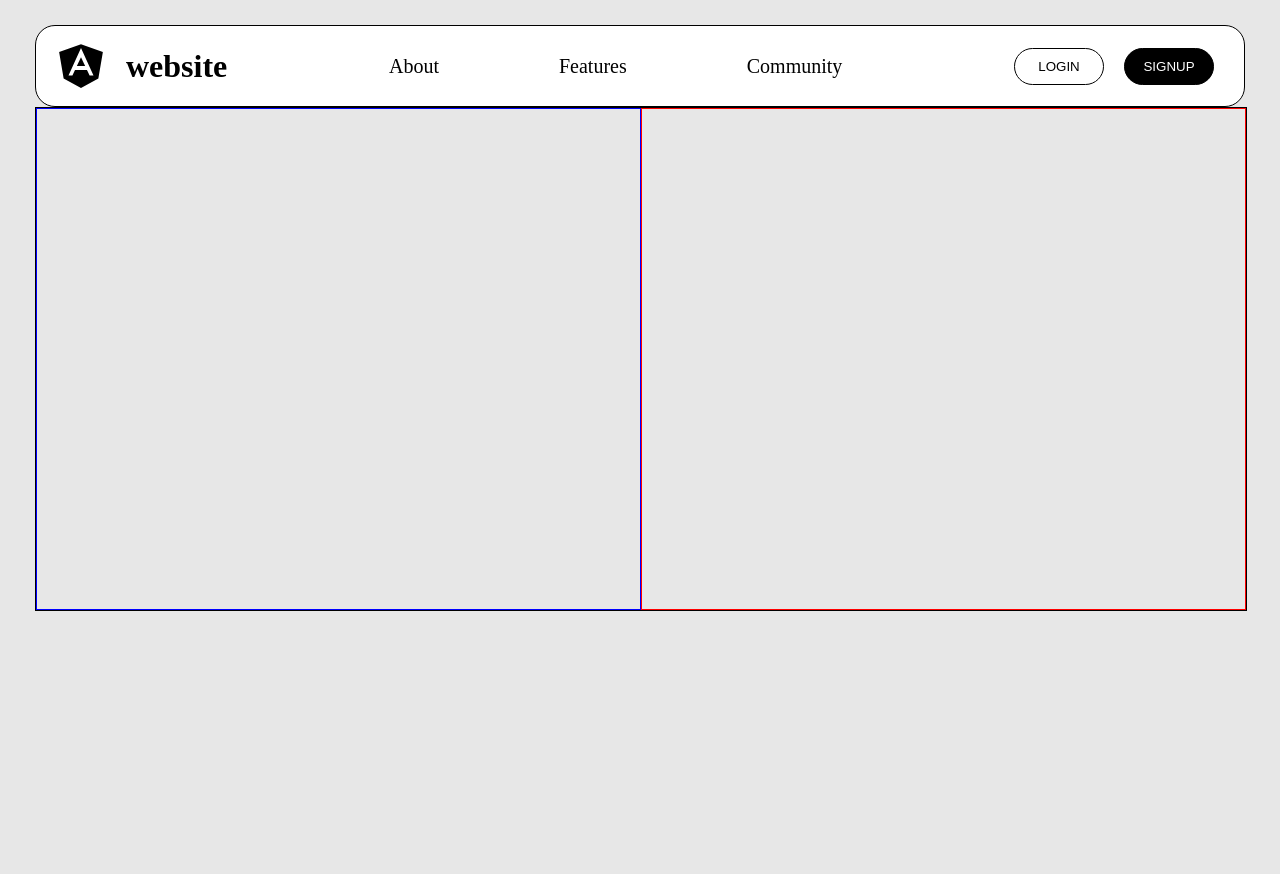
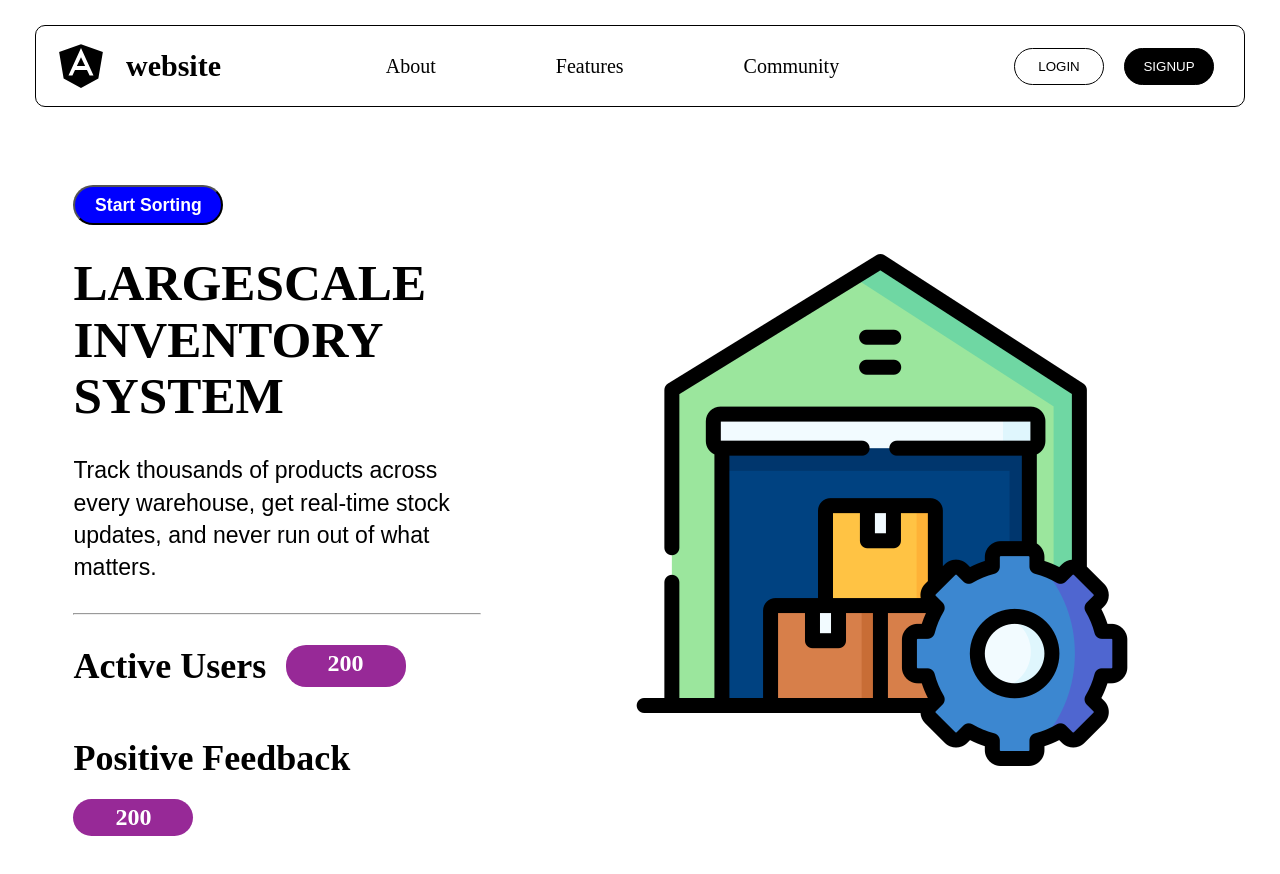
Before and after one commit to MarkNieva/largescale-inventorysystem, a React (Vite) app: page / in a window 1280 px wide. Shown: the top 874 px of the page. Before the commit the page ends 800 px from the top, so only its background shows below. Built offline with nearby package versions, Linux system fonts and the light colour scheme.

Commit message:
majoradjust

```diff
--- a/src/App.css
+++ b/src/App.css
@@ -4,7 +4,7 @@
 }
 
 body{
-  background-color: rgb(231, 231, 231);
+  background-color: white;
   padding: 25px 35px;
 }
 header{
@@ -15,6 +15,13 @@ header{
  /* border: 1px solid black; */
 }
 
+h1{
+  font-size: 70px;
+}
+
+
+
+
  .headerCon{
   display: flex;
   width: 100%;
@@ -24,7 +31,7 @@ header{
   align-items: center;
   justify-content: space-between;
   height: 40px;
-  border-radius: 20px;
+  border-radius: 10px;
   background-color: white;
   border: 1px solid black;
 }
@@ -37,8 +44,9 @@ header{
   column-gap: 20px;
 
 }
-.logoCon h1{
+.logoCon h2{
   background: transparent;
+  font-size: 30px;
 }
 
 
@@ -93,17 +101,18 @@ header{
   padding: 10px;
   row-gap: 50px;
     width: 190px;
-  /* border: 1px solid black; */
 overflow-y: auto;
 }
 
 .sideBarLink nav button{
-display: flex;
-background: none;
-border:1px solid rgb(209, 192, 192);
-padding: 15px;
-border-radius: 20px;
-column-gap: 30px;
+  display: flex;
+  align-items: center;
+  width: 100%;
+  background: none;
+  border: 1px solid rgb(209, 192, 192);
+  padding: 15px;
+  border-radius: 20px;
+  column-gap: 30px;
 }
 
 
--- a/src/App.jsx
+++ b/src/App.jsx
@@ -78,7 +78,7 @@ function App() {
          {/* logo */}
          <div class = "logoCon">
             <IoLogoAngular size={50} />
-            <h1>website</h1>
+            <h2>website</h2>
          </div>
 
 
--- a/src/components/landing/LandingPage.jsx
+++ b/src/components/landing/LandingPage.jsx
@@ -1,21 +1,49 @@
 import LandingPageSt from '../landing/LandingPageSt.module.css';
 
-
+import inventoryIcon from "../../assets/inventoryicon.png";
 const LandingPage=()=>{
 
+  const infoPerformance=[{
+    infotext:"Active Users",
+    infoCount:200
+  },
+  {
+    infotext:"Positive Feedback",
+    infoCount:200
+  }
+]
 
     return(
         <>
 
       <div className={LandingPageSt.container}>
 
+{/* pageinfo */}
         <div className={LandingPageSt.pageinfo}>
+          <button>Start Sorting</button>
+          <h1>LARGESCALE INVENTORY SYSTEM</h1>
+          <a>Track thousands of products across every warehouse, get real-time stock updates, and never run out of what matters.</a>
+
+          <hr/>
+
+          <div className={LandingPageSt.infocountCon}>
+          {infoPerformance.map((element)=>(
+
+           <div className={LandingPageSt.infocount}>
+            <h2>{element.infotext}</h2>
+            <div>{element.infoCount}</div>
+           </div>
+
+          ))}
+        </div>
 
 
         </div>
 
-        <div className={LandingPageSt.image}>
+       {/* Image */}
+        <div className={LandingPageSt.imageCon}>
 
+          <img src={inventoryIcon} alt="Inventory system icon" />
 
         </div>
 
--- a/src/components/landing/LandingPageSt.module.css
+++ b/src/components/landing/LandingPageSt.module.css
@@ -1,24 +1,100 @@
-
-
-.container{
-
+.container {
     width: 100%;
-    border: 1px solid black;
+    /* border: 1px solid black; */
     display: flex;
+    padding-top: 40px;
+    box-sizing: border-box;
 }
 
-.pageinfo{
-
-    width: 50%;
-    height: 500px;
-    border: 1px solid blue;
+.pageinfo {
+    box-sizing: border-box;
+    width: 40%;
+    min-height: 500px;
+    /* border: 1px solid blue; */
+    padding: clamp(16px, 3vw, 40px);
+    display: flex;
+    flex-direction: column;
+    row-gap: clamp(16px, 2.5vw, 30px);
+    min-width: 0;
 }
 
+.pageinfo h1 {
+    font-size: clamp(1.75rem, 4vw, 3.5rem);
+    line-height: 1.1;
+    overflow-wrap: anywhere;
+}
 
+.pageinfo button {
+    width: 150px;
+    height: 40px;
+    border-radius: 20px;
+    background-color: blue;
+    color: white;
+    font-weight: bold;
+    font-size: clamp(0.9rem, 1.4vw, 1.1rem);
+}
 
-.image{
+.pageinfo a {
+    font-size: clamp(1rem, 1.8vw, 2rem);
+    line-height: 1.4;
+    overflow-wrap: anywhere;
+      font-family: "Poppins", Arial, sans-serif;
+}
 
-    width: 50%;
-    height: 500px;
-    border: 1px solid red;
+.infocountCon {
+    display: flex;
+    flex-wrap: wrap;
+    gap: clamp(20px, 5vw, 50px);
+    font-size: clamp(1rem, 2vw, 1.5rem);
 }
+
+.infocount {
+    display: flex;
+    flex-wrap: wrap;
+    gap: clamp(10px, 1.5vw, 20px);
+}
+
+.infocount div {
+    min-width: 100px;
+    padding: 5px 10px;
+    text-align: center;
+    background-color: rgb(151, 41, 151);
+    border-radius: 20px;
+    color: white;
+    font-weight: bold;
+}
+
+.imageCon {
+    box-sizing: border-box;
+    width: 60%;
+    min-height: 500px;
+    display: flex;
+    align-items: center;
+    justify-content: center;
+    /* border: 1px solid red; */
+}
+
+.imageCon img{
+     max-width: 100%;
+    max-height: 100%;
+    object-fit: contain;
+}
+
+@media (max-width: 768px) {
+    .container {
+        flex-direction: column;
+    }
+
+    .pageinfo,
+    .image {
+        width: 100%;
+    }
+
+    .pageinfo {
+        min-height: auto;
+    }
+
+    .image {
+        min-height: 250px;
+    }
+}
```
Also changed, not shown: src/assets/inventoryicon.png (added), 1 other file (tests, documents, lock files or other folders).
